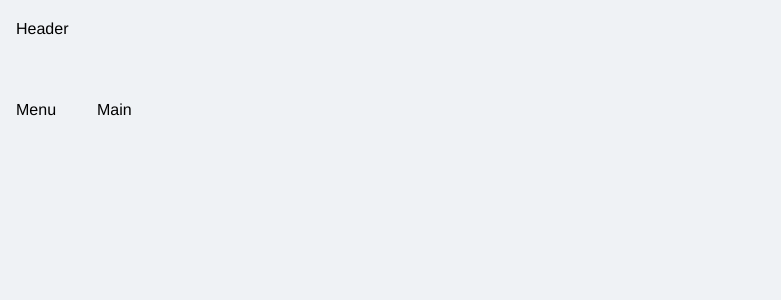
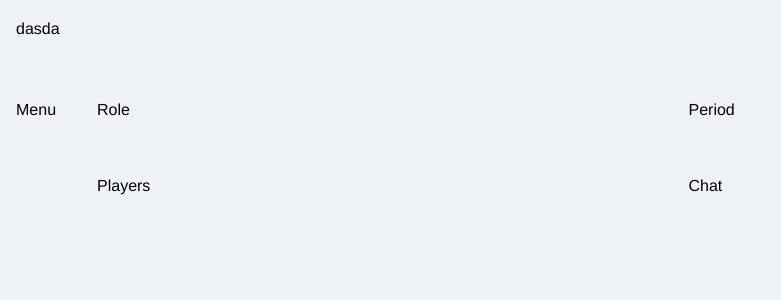
Before and after one commit to mist941/mafia.frontend, a React (Create React App) app: page / in a window 1280 px wide. Shown: the top 300 px of the page, without its empty margins (0-781 px from the left). Built offline with nearby package versions, Linux system fonts and the light colour scheme.

Commit message:
working on structure

```diff
--- a/src/App.tsx
+++ b/src/App.tsx
@@ -1,4 +1,4 @@
-import React from 'react';
+import React, {useLayoutEffect} from 'react';
 import {createBrowserRouter, RouterProvider} from 'react-router-dom';
 import routes from './routing/routes';
 
@@ -7,6 +7,10 @@ function App() {
     routes.map(route => ({...route, element: <route.element/>}))
   );
 
+  useLayoutEffect(() => {
+    document.documentElement.setAttribute('data-theme', 'light');
+  }, []);
+
   return (
     <RouterProvider router={router}/>
   );
--- /dev/null
+++ b/src/components/organisms/Header/Header.tsx
@@ -0,0 +1,11 @@
+import React from 'react';
+
+const Header = () => {
+  return (
+    <div>
+      dasda
+    </div>
+  );
+};
+
+export default Header;
--- /dev/null
+++ b/src/components/pages/Main/Main.module.scss
@@ -0,0 +1,27 @@
+.container {
+  height: 100%;
+  display: grid;
+  grid-auto-rows: 1fr;
+  grid-template-columns: 1fr 1fr;
+  grid-template-rows: 60px 1fr;
+  gap: 16px;
+  grid-template-areas:
+    "Role Period"
+    "Players Chat";
+}
+
+.players {
+  grid-area: Players;
+}
+
+.chat {
+  grid-area: Chat;
+}
+
+.role {
+  grid-area: Role;
+}
+
+.period {
+  grid-area: Period;
+}
--- a/src/components/pages/Main/Main.tsx
+++ b/src/components/pages/Main/Main.tsx
@@ -1,11 +1,15 @@
 import React from 'react';
 import MainTemplate from '../../templates/MainTemplate/MainTemplate';
+import styles from './Main.module.scss';
 
 const Main = () => {
   return (
     <MainTemplate>
-      <div>
-        Main
+      <div className={styles.container}>
+        <div className={styles.players}>Players</div>
+        <div className={styles.chat}>Chat</div>
+        <div className={styles.role}>Role</div>
+        <div className={styles.period}>Period</div>
       </div>
     </MainTemplate>
   );
--- a/src/components/templates/MainTemplate/MainTemplate.tsx
+++ b/src/components/templates/MainTemplate/MainTemplate.tsx
@@ -1,5 +1,6 @@
 import React, {FC, ReactNode} from 'react';
 import styles from './MainTemplate.module.scss';
+import Header from '../../organisms/Header/Header';
 
 interface MainTableProps {
   children: ReactNode;
@@ -8,7 +9,7 @@ interface MainTableProps {
 const MainTemplate: FC<MainTableProps> = ({children}) => {
   return (
     <main className={styles.container}>
-      <div className={styles.header}>Header</div>
+      <div className={styles.header}><Header/></div>
       <div className={styles.sidebar}>Menu</div>
       <div className={styles.content}>{children}</div>
     </main>
--- a/src/styles/index.scss
+++ b/src/styles/index.scss
@@ -1,3 +1,3 @@
 @import './reset';
-@import './vars';
+@import 'colors';
 @import './mixins';
```
Also changed, not shown: src/components/organisms/Header/Header.module.scss (added), src/styles/colors.scss (renamed from src/styles/vars.scss).
